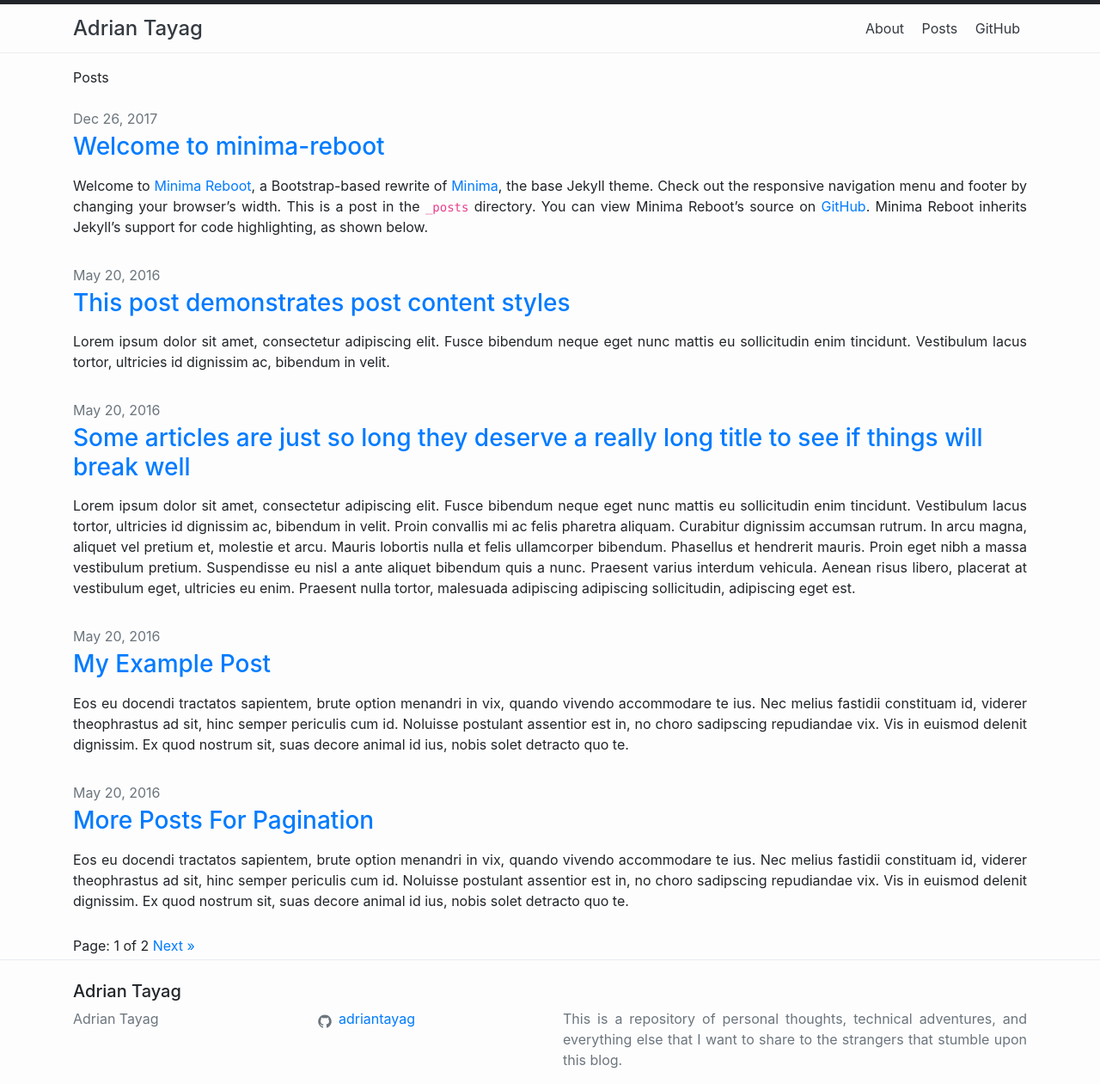
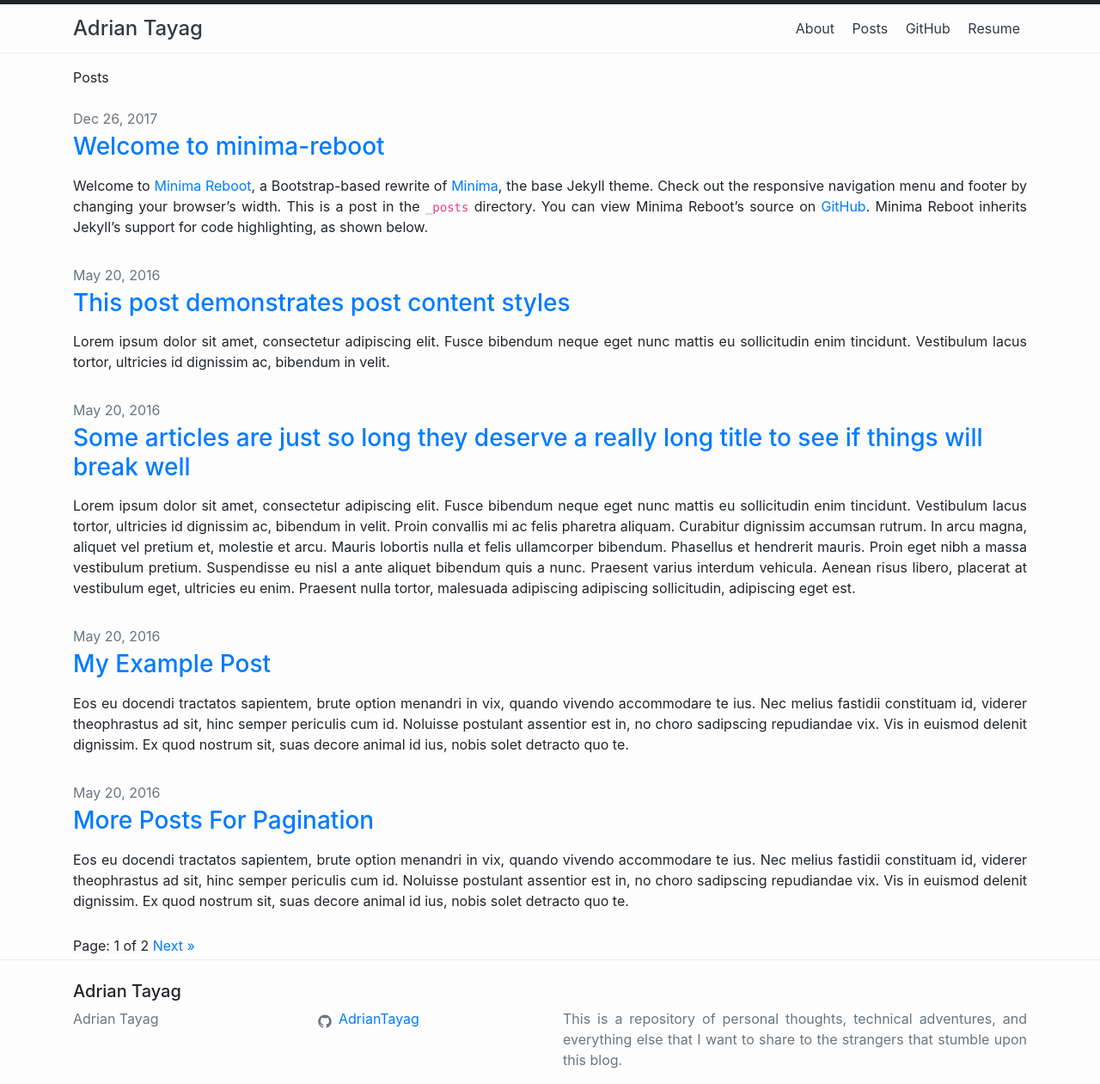
Before and after one commit to aterenin/minima-reboot, a Jekyll site: the page built from index.html, in a window 1280 px wide. Shown: the whole page at 86% size. Built offline with Jekyll 4.4.1, drawn with Linux system fonts in a browser that asks for light colours; the list of posts is cut into pages by our own code.

Commit message:
Updated config file.

```diff
--- a/_config.yml
+++ b/_config.yml
@@ -2,8 +2,9 @@ title: Adrian Tayag
 author: Adrian Tayag
 email:
 description: >
-  This is a repository of personal thoughts, technical adventures,
-  and everything else that I want to share to the strangers that
+  This is a repository of personal thoughts,
+  technical adventures, and everything else
+  that I want to share to the strangers that
   stumble upon this blog.
 
 theme: aterenin/minima-reboot
@@ -22,9 +23,10 @@ header_pages:
 - about.md
 - posts.md
 - github.md
+- resume.md
 
 footer_icons:
-- username: adriantayag
+- username: AdrianTayag
   url: https://github.com/adriantayag
   icon: icon-github.svg
 
```
Also changed, not shown: resume.md (added, +5 -0 lines).
